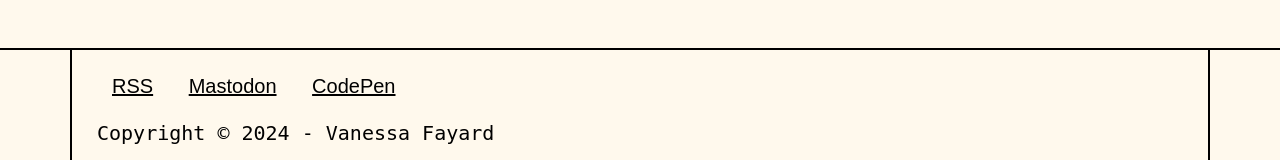
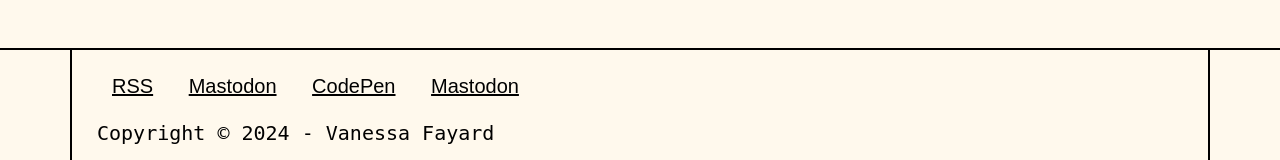
Before and after one commit to vanessaFayard/vanessaFayard.github.io, an Eleventy site: page content/index.njk in a window 1280 px wide. Shown: the part 550-710 px from the top of the page. Built offline with nearby package versions, Linux system fonts and the light colour scheme; Eleventy itself is replaced by a stand-in of ours; files that its build step writes are made by us from their sources.

Commit message:
Add link account mastodon

```diff
--- a/_includes/layouts/base.njk
+++ b/_includes/layouts/base.njk
@@ -9,7 +9,6 @@
 		{#- Atom and JSON feeds included by default #}
 		<link rel="alternate" href="/feed/feed.xml" type="application/atom+xml" title="{{ metadata.title }}">
 		<link rel="alternate" href="/feed/feed.json" type="application/json" title="{{ metadata.title }}">
-
 		{#- Uncomment this if you’d like folks to know that you used Eleventy to build your site!  #}
 		{#- <meta name="generator" content="{{ eleventy.generator }}"> #}
 
@@ -59,6 +58,7 @@
 					<a href="/feed/feed.xml">RSS</a>
 					<a href="https://piaille.fr/@vanessaF" target="_blank" rel="nofollow">Mastodon</a>
 					<a href="https://codepen.io/vanessaFayard" target="_blank" rel="nofollow">CodePen</a>
+					<a rel="me" href="https://piaille.fr/@vanessaF">Mastodon</a>
 				</div>
 				<div class="credits">
 					<p>Copyright  © 2024 - Vanessa Fayard</p>
```
